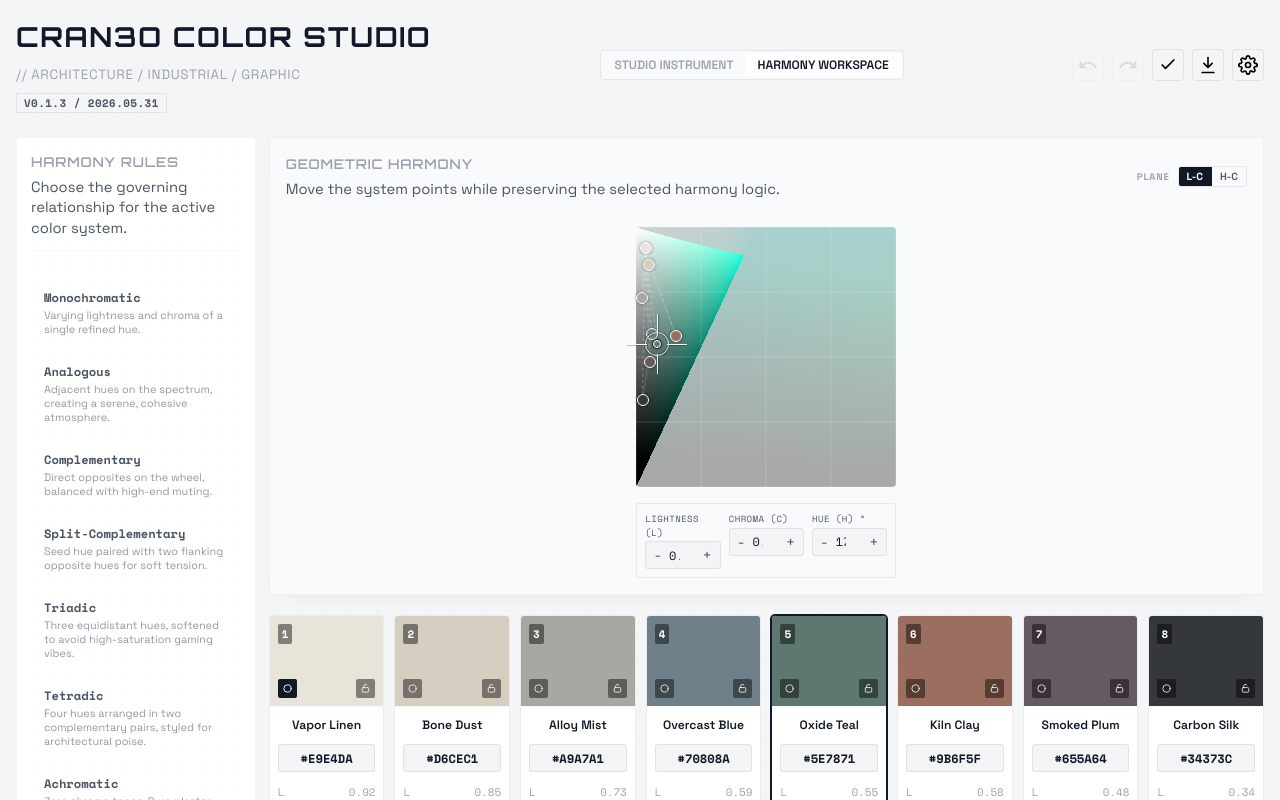
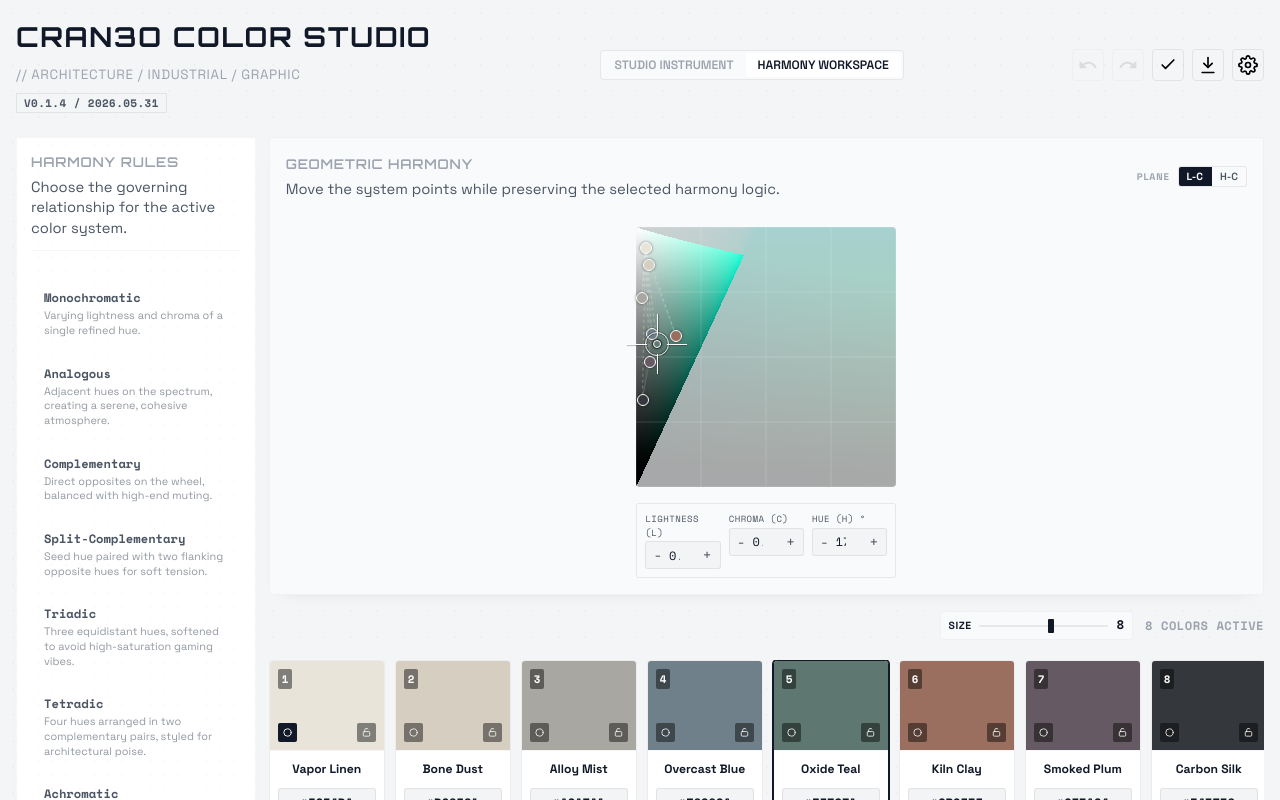
Before and after one commit to jlgtz1998/jlgtz1998.github.io, a Next.js app: page /CRAN3O_Color_Studio/ in a window 1280 px wide. Both pictures are taken after a click on the button "HARMONY WORKSPACE". Shown: the top 800 px of the page. Built offline with nearby package versions, Linux system fonts and the light colour scheme.

Commit message:
fix: expose palette sizing and align color naming typography

```diff
--- a/app/globals.css
+++ b/app/globals.css
@@ -547,8 +547,10 @@ input, button, select, textarea {
   background: transparent;
   border: 0;
   color: var(--text-primary);
+  font-family: var(--font-sans);
   font-weight: 700;
   font-size: var(--font-size-md);
+  letter-spacing: 0;
   line-height: 1.2;
   min-height: 1.2em;
   outline: none;
@@ -1395,6 +1397,9 @@ input[type='range']::-moz-range-track {
 
 .application-map-row em {
   color: var(--text-muted);
+  font-family: var(--font-sans);
+  font-weight: 700;
+  letter-spacing: 0;
   font-style: normal;
   overflow: hidden;
   text-overflow: ellipsis;
@@ -1953,10 +1958,46 @@ button:disabled,
   width: 100%;
   gap: 10px;
   margin-top: 4px;
+  overflow-x: auto;
+  overflow-y: hidden;
+  padding-bottom: 8px;
+  scroll-snap-type: x proximity;
+  scrollbar-width: thin;
+}
+
+.harmony-swatches-container::-webkit-scrollbar {
+  height: 6px;
+}
+
+.harmony-swatches-container::-webkit-scrollbar-thumb {
+  background: var(--border-medium);
+  border-radius: 999px;
+}
+
+.harmony-control-row {
+  align-items: center;
+  display: flex;
+  gap: 12px;
+  justify-content: flex-end;
+  width: 100%;
+}
+
+.harmony-size-control {
+  max-width: 220px;
+  min-width: 188px;
+}
+
+.harmony-count-note {
+  color: var(--text-muted);
+  font-family: var(--font-mono);
+  font-size: var(--font-size-xs);
+  font-weight: 700;
+  letter-spacing: 0.04em;
+  text-transform: uppercase;
 }
 
 .harmony-swatch-strip {
-  flex: 1;
+  flex: 0 0 clamp(116px, 8.4vw, 154px);
   display: flex;
   flex-direction: column;
   background: var(--bg-panel);
@@ -1964,7 +2005,8 @@ button:disabled,
   border-radius: 4px;
   overflow: hidden;
   transition: border-color var(--transition-fast) ease, box-shadow var(--transition-fast) ease;
-  min-width: 90px;
+  min-width: 116px;
+  scroll-snap-align: start;
 }
 
 .harmony-swatch-strip.active {
@@ -2039,8 +2081,10 @@ button:disabled,
   border: none;
   border-bottom: 1px dashed transparent;
   color: var(--text-primary);
+  font-family: var(--font-sans);
   font-size: var(--font-size-xs);
-  font-weight: 600;
+  font-weight: 700;
+  letter-spacing: 0;
   text-align: center;
   padding: 2px 0;
   overflow: hidden;
@@ -2124,6 +2168,7 @@ button:disabled,
 
 .harmony-rule-btn {
   width: 100%;
+  min-width: 0;
   text-align: left;
   background: transparent;
   border: 1px solid transparent;
@@ -2153,11 +2198,15 @@ button:disabled,
   font-weight: 700;
   font-family: var(--font-mono);
   font-size: var(--font-size-xs);
+  min-width: 0;
 }
 
 .harmony-rule-desc {
   font-size: var(--font-size-xxs);
+  line-height: 1.35;
+  min-width: 0;
   opacity: 0.6;
+  overflow-wrap: anywhere;
 }
 
 @media (max-width: 1300px) {
--- a/app/page.tsx
+++ b/app/page.tsx
@@ -27,7 +27,7 @@ const DEFAULT_IDENTITY: UserIdentity = {
   experimentality: 30,
 };
 
-const APP_VERSION_LABEL = 'v0.1.3';
+const APP_VERSION_LABEL = 'v0.1.4';
 const APP_BUILD_LABEL = '2026.05.31';
 
 const STORAGE_KEYS = {
@@ -289,7 +289,7 @@ export default function Cran3oColorStudio() {
   const setColorsKeepingActive = (nextColors: ColorData[]) => {
     setColors(nextColors);
     if (!nextColors.some((color) => color.id === activeColorId)) {
-      setActiveColorId(nextColors[Math.min(4, nextColors.length - 1)]?.id ?? null);
+      setActiveColorId(nextColors[nextColors.length - 1]?.id ?? null);
     }
   };
 
@@ -1644,6 +1644,23 @@ export default function Cran3oColorStudio() {
                 />
               </section>
 
+              <div className="harmony-control-row">
+                <label className="palette-size-control harmony-size-control" title="Palette size">
+                  <span>Size</span>
+                  <input
+                    type="range"
+                    min={MIN_PALETTE_SIZE}
+                    max={MAX_PALETTE_SIZE}
+                    value={paletteSize}
+                    onChange={(event) => handlePaletteSizeChange(Number(event.target.value))}
+                  />
+                  <strong>{paletteSize}</strong>
+                </label>
+                <span className="harmony-count-note">
+                  {colors.length} colors active
+                </span>
+              </div>
+
               {/* Swatches strip container */}
               <div className="harmony-swatches-container">
                 {colors.map((color, index) => {
--- a/components/MockupViewer.tsx
+++ b/components/MockupViewer.tsx
@@ -928,7 +928,7 @@ export default function MockupViewer({ colors, mode, onModeChange, paletteName =
                     fill={textContrast}
                     fontSize={nameSize}
                     fontWeight="700"
-                    fontFamily="'Space Mono', monospace"
+                    fontFamily="'Space Grotesk', -apple-system, BlinkMacSystemFont, sans-serif"
                   >
                     {line}
                   </text>
@@ -965,7 +965,7 @@ export default function MockupViewer({ colors, mode, onModeChange, paletteName =
                     fill={textContrast}
                     fontSize={nameSize}
                     fontWeight="700"
-                    fontFamily="'Space Mono', monospace"
+                    fontFamily="'Space Grotesk', -apple-system, BlinkMacSystemFont, sans-serif"
                   >
                     {line}
                   </text>
@@ -1000,7 +1000,7 @@ export default function MockupViewer({ colors, mode, onModeChange, paletteName =
                     fill={textContrast}
                     fontSize={nameSize}
                     fontWeight="700"
-                    fontFamily="'Space Mono', monospace"
+                    fontFamily="'Space Grotesk', -apple-system, BlinkMacSystemFont, sans-serif"
                   >
                     {line}
                   </text>
@@ -1045,7 +1045,7 @@ export default function MockupViewer({ colors, mode, onModeChange, paletteName =
                 <line x1={x} y1="0" x2={x} y2="500" stroke={textContrast} strokeWidth="1" opacity="0.1" />
               )}
               <g transform={`translate(${x + w/2}, 485) rotate(-90)`}>
-                <text x="0" y="-10" fill={textContrast} fontSize="9.5" fontWeight="700" fontFamily="'Space Mono', monospace" textAnchor="start">
+                <text x="0" y="-10" fill={textContrast} fontSize="9.5" fontWeight="700" fontFamily="'Space Grotesk', -apple-system, BlinkMacSystemFont, sans-serif" textAnchor="start">
                   {color.displayName}
                 </text>
                 <text x="0" y="1.5" fill={textContrast} opacity="0.5" fontSize="8.5" fontWeight="500" fontFamily="'Space Mono', monospace" textAnchor="start">
--- a/package.json
+++ b/package.json
@@ -1,6 +1,6 @@
 {
   "name": "cran3o-color-studio",
-  "version": "0.1.3",
+  "version": "0.1.4",
   "private": true,
   "scripts": {
     "dev": "next dev",
--- a/scripts/test-color-engine.ts
+++ b/scripts/test-color-engine.ts
@@ -84,9 +84,11 @@ console.log('✅ Exporter output passed.');
 // Test 6: Palette sizing
 console.log('Test 6: Verifying palette size controls...');
 const sizedThree = createPaletteFromPreset(PRESETS[0], 3, 'architecture');
+const sizedEight = createPaletteFromPreset(PRESETS[0], 8, 'architecture');
 const sizedTwelve = createPaletteFromPreset(PRESETS[0], 12, 'graphic');
 const presetSizeOverride = createPaletteFromPreset(PRESETS[1], 5, 'architecture');
 assert(sizedThree.length === 3, `Expected 3 colors, got ${sizedThree.length}`);
+assert(sizedEight.length === 8, `Expected 8 colors, got ${sizedEight.length}`);
 assert(sizedTwelve.length === 12, `Expected 12 colors, got ${sizedTwelve.length}`);
 assert(presetSizeOverride.length === 5, `Preset loading should respect requested palette size, got ${presetSizeOverride.length}`);
 assert(sizedTwelve.every((color) => color.displayName.length > 0), 'Generated extension colors should have names');
```
Also changed, not shown: 1 other file (tests, documents, lock files or other folders).
